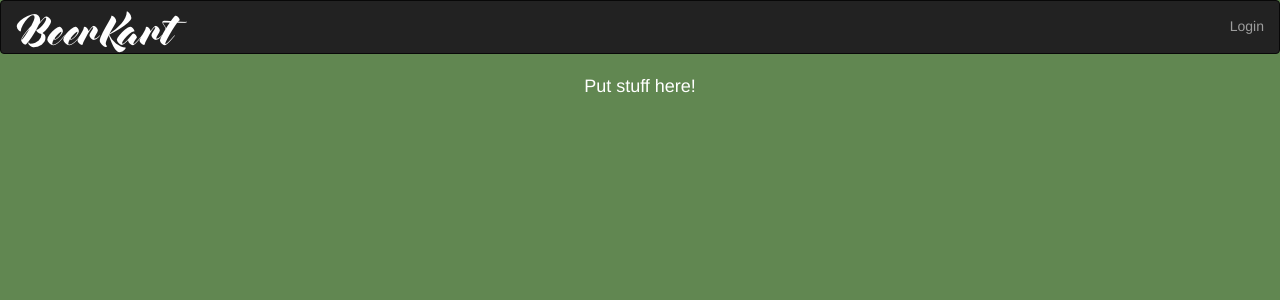
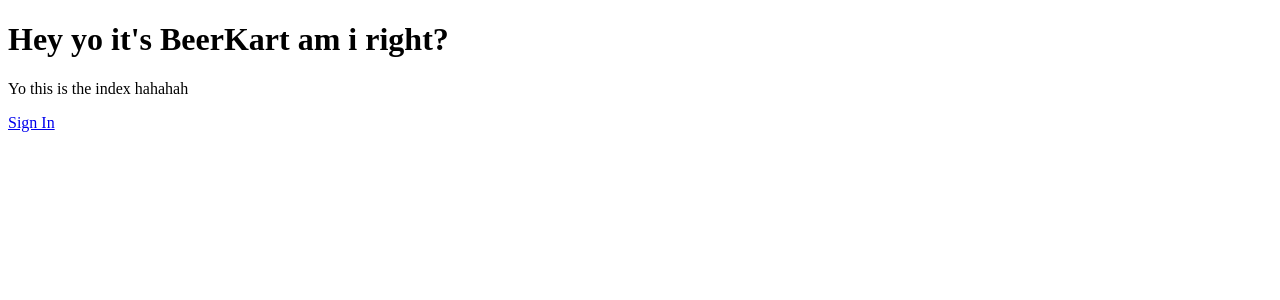
Before and after one commit to hackthenorthRAR/BeerKart, a Flask app: page / in a window 1280 px wide. Shown: the top 300 px of the page. Run offline with Flask 2, Linux system fonts and the light colour scheme; data that the repository does not hold is empty; some libraries are stand-ins or nearby versions.

Commit message:
Revert "Make index look nice"

```diff
--- a/static/style.css
+++ /dev/null
@@ -1,36 +0,0 @@
-body {
-    background: #618751 !important;
-}
-/* Navigation */
-.logo{
-    vertical-align: middle;
-}
-
-/* beer image */
-img.center{
-    display: block;
-    margin-left: auto;
-    margin-right: auto;
-}
-
-/*front page text */
-p {
-    color: white;
-    font-weight: 200;
-    text-align: center;
-    font-size: large;
-    margin-left: 30%;
-    width: 40%;
-}
-h3 {
-    font-weight: 200;
-    color: white;
-    text-align: center;
-    font-size: xx-large;
-    margin-left: 30%;
-    width: 40%;
-}
-
-.logo{
-    margin-top: 10px;
-}
--- a/templates/base.html
+++ b/templates/base.html
@@ -4,15 +4,7 @@
     <meta charset="utf-8">
     <meta name="google-signin-client_id" content="1040950080226-7781a0dpiheilrrknlld2uogf77v7ape.apps.googleusercontent.com">
     <title>BeerKart</title>
-    <meta name="viewport" content="width=device-width, initial-scale=1, shrink-to-fit=no">
     <link rel="stylesheet" href="style.css">
-    <!-- Latest compiled and minified CSS -->
-    <link rel="stylesheet" href="https://maxcdn.bootstrapcdn.com/bootstrap/3.3.7/css/bootstrap.min.css">
-    <!-- jQuery library -->
-    <script src="https://ajax.googleapis.com/ajax/libs/jquery/3.2.1/jquery.min.js"></script>
-    <!-- Latest compiled JavaScript -->
-    <script src="https://maxcdn.bootstrapcdn.com/bootstrap/3.3.7/js/bootstrap.min.js"></script>
-    <link rel="stylesheet" href="/static/style.css">
   </head>
   <script src="https://www.gstatic.com/firebasejs/4.3.0/firebase.js"></script>
   <script src="https://www.gstatic.com/firebasejs/4.3.0/firebase-app.js"></script>
@@ -34,49 +26,9 @@
     firebase.initializeApp(config);
   </script>
   <body>
-    <!-- NAVIGATION -->
-    <nav class="navbar navbar-inverse">
-        <div class="container-fluid">
-            <div class="navbar-header">
-                <a href='/'><img src="/static/BeerKart.png" alt="BeerKart logo" class="logo"></a>
-            </div>
-            <ul class="nav navbar-nav navbar-right">
-                <li><a href="#" onclick='signIn()'>Login</a></li>
-            </ul>
-        </div>
-    </nav>
-    <script>
-    var provider = new firebase.auth.GoogleAuthProvider();
-    function signIn() {
-        firebase.auth().signInWithPopup(provider).then(function(result) {
-          // This gives you a Google Access Token. You can use it to access the Google API.
-          var token = result.credential.accessToken;
-          // The signed-in user info.
-          var user = result.user;
-          // ...
-        });
-    }
-    firebase.auth().onAuthStateChanged(function(user) {
-      if (user && window.location.pathname === '/') {
-        $.ajax({
-            type: 'POST',
-            url: '/api/signIn',
-            data: {
-                id: user.uid,
-                email: user.email
-            }
-        }).done(
-            function() {
-                window.location = '/home';
-            }
-        ).fail(
-            function() {
-                alert('error');
-            }
-        );
-      }
-    });
-    </script>
+	<header>
+		<h1>Hey yo it's BeerKart am i right?</h1>
+	</header>
 	<main>
 		{% block main %}{% endblock %}
 	</main>
--- a/templates/index.html
+++ b/templates/index.html
@@ -1,5 +1,39 @@
 {% extends 'base.html' %}
 
 {% block main %}
-    <p>Put stuff here!</p>
+    <p>Yo this is the index hahahah</p>
+    <a href='#' onclick='signIn()'>Sign In</a>
+
+    <script>
+    var provider = new firebase.auth.GoogleAuthProvider();
+    function signIn() {
+        firebase.auth().signInWithPopup(provider).then(function(result) {
+          // This gives you a Google Access Token. You can use it to access the Google API.
+          var token = result.credential.accessToken;
+          // The signed-in user info.
+          var user = result.user;
+          // ...
+        });
+    }
+    firebase.auth().onAuthStateChanged(function(user) {
+      if (user) {
+        $.ajax({
+            type: 'POST',
+            url: '/api/signIn',
+            data: {
+                id: user.uid,
+                email: user.email
+            }
+        }).done(
+            function() {
+                window.location = '/home';
+            }
+        ).fail(
+            function() {
+                alert('error');
+            }
+        );
+      }
+    });
+    </script>
 {% endblock %}
```
Also changed, not shown: static/BeerKart.png (deleted), static/beerpicture.png (deleted).
